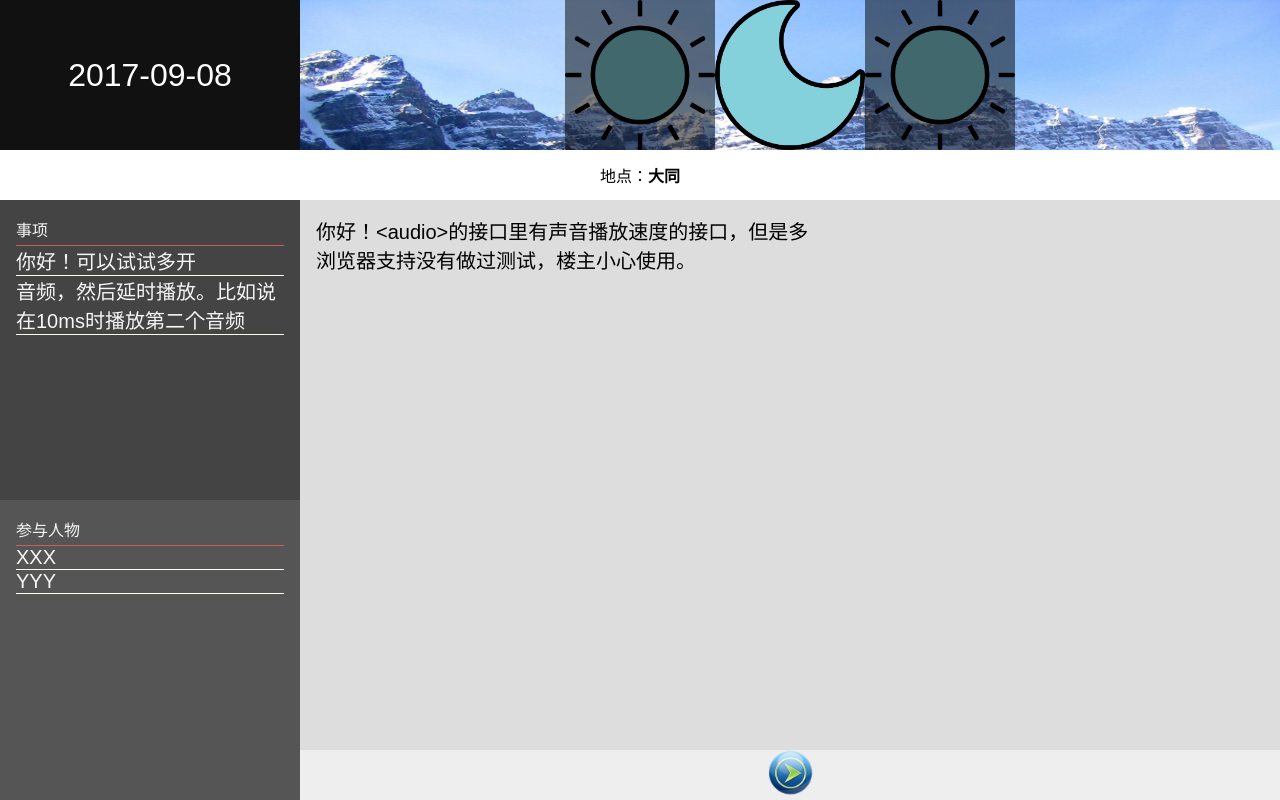
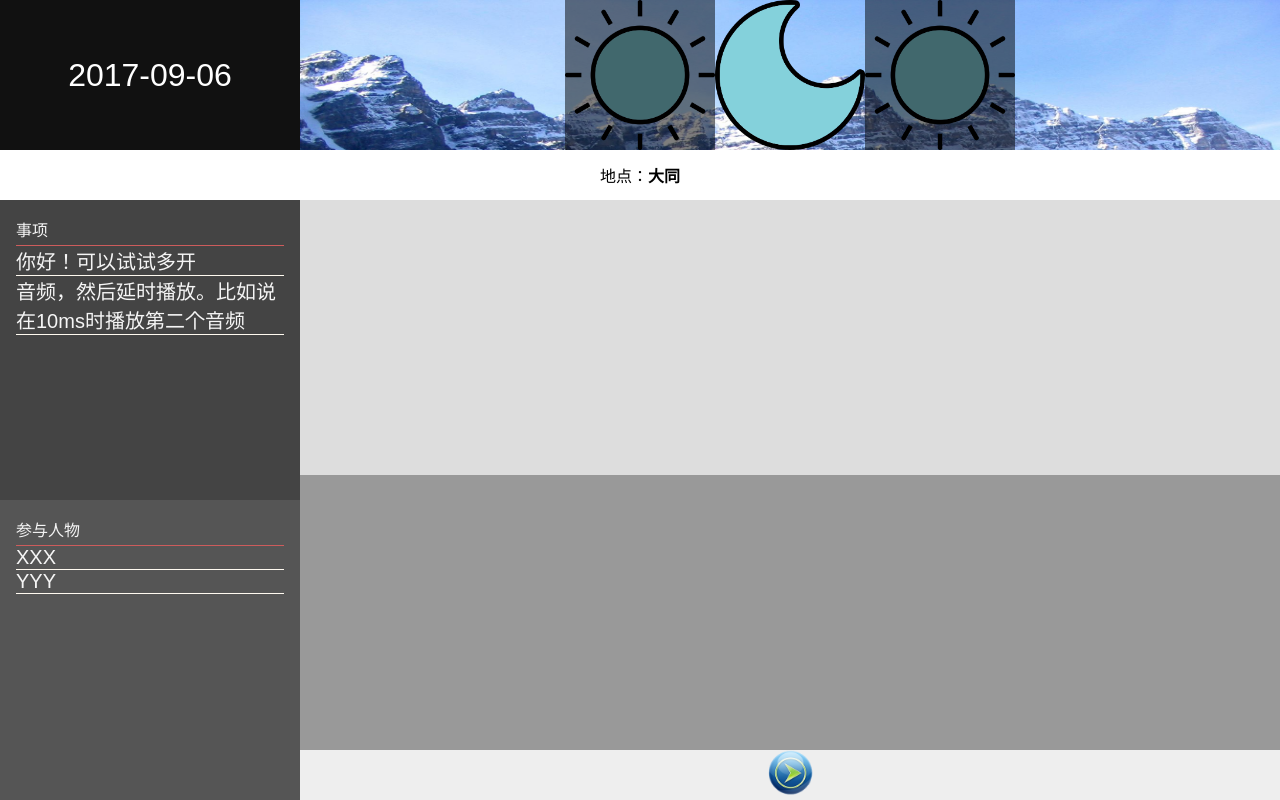
Before and after one commit to CaoYouXin/resume.caols.tech, a React (Create React App) app in the folder webapp/: page / in a window 1280 px wide. Built offline with nearby package versions, Linux system fonts and the light colour scheme.

Commit message:
熟悉代码

```diff
--- a/webapp/src/App.css
+++ b/webapp/src/App.css
@@ -70,21 +70,77 @@
 .App-right-top,
 .App-right-bottom {
     width: 100%;
-    position: static;
+    position: absolute;
 }
 
 .App-right-top {
     height: calc(100% - 50px);
 }
 
+.App-transparent {
+    width: 100%;
+    height: 100%;
+    position: inherit;
+}
+
+.App-right-top-right {
+    position: absolute;
+    right: 0;
+    width: 50%;
+    height: 100%;
+}
+
+.App-right-top-left-top,
+.App-right-top-left-bottom {
+    position: absolute;
+    width: 100%;
+    height: 50%;
+}
+
+.App-right-top-left-top {
+    top: 0;
+}
+
+.App-right-top-left-bottom {
+    bottom: 0;
+}
+
+.App-right-top-top {
+    position: absolute;
+    top: 0;
+    width: 100%;
+    height: 50%;
+}
+
+.App-right-top-bottom-left,
+.App-right-top-bottom-right {
+    position: absolute;
+    bottom: 0;
+    width: 50%;
+    height: 50%;
+}
+
+.App-right-top-bottom-left {
+    left: 0;
+}
+
+.App-right-top-bottom-right {
+    right: 0;
+}
+
+.App-right-top-bottom-left,
+.App-right-top-left-bottom {
+    background-color: #999;
+}
+
 .App-right-bottom {
     background-color: #eeeeee;
     height: 50px;
+    bottom: 0;
 }
 
 .App-left-top,
-.App-left-bottom,
-.App-right-top {
+.App-left-bottom {
     padding: 1em;
     text-align: left;
     overflow: auto;
--- a/webapp/src/App.js
+++ b/webapp/src/App.js
@@ -1,23 +1,54 @@
 import React, { Component } from "react";
 import "./App.css";
+import { connect } from 'react-redux';
 import TimeHeader from "./components/time_header/TimeHeader";
 import Location from "./components/location/Location";
 import DayAndNight from "./components/day_and_night/DayAndNight";
 import HandleBar from "./components/handle_bar/HandleBar";
-import Text from "./components/text/Text";
 import List from "./components/list/List";
+import { group } from './utils';
+
+const MatterItemList = connect(
+  (store) => ({
+    items: [
+      '你好！可以试试多开',
+      '音频，然后延时播放。比如说在10ms时播放第二个音频'
+    ]
+  }),
+  (dispatch) => ({})
+)(List);
+
+const MatterPeopleList = connect(
+  (store) => ({
+    items: [
+      'XXX',
+      'YYY'
+    ]
+  }),
+  (dispatch) => ({})
+)(List);
 
 class App extends Component {
+
+  constructor(props) {
+    super(props);
+    this.rerender = this.rerender.bind(this);
+  }
+
+  rerender() {
+    this.forceUpdate();
+  }
+
+  componentWillMount() {
+    window.addEventListener('resize', this.rerender);
+  }
+
+  componentWillUnmount() {
+    window.removeEventListener('resize', this.rerender);
+  }
+
   render() {
-        const matterItems = [
-            '你好！可以试试多开',
-            '音频，然后延时播放。比如说在10ms时播放第二个音频'
-        ];
-        const matterPeople = [
-            'XXX',
-            'YYY'
-        ];
-
+    let ratio = (window.innerWidth - 200) / (window.innerHeight - 300);
     return (
       <div className="App">
         <div className="App-header">
@@ -33,18 +64,35 @@ class App extends Component {
         </div>
         <div className="App-left">
           <div className="App-left-top">
-                        <List title="事项" items={matterItems} />
+            <MatterItemList title="事项" />
           </div>
           <div className="App-left-bottom">
-                        <List title="参与人物" items={matterPeople} />
+            <MatterPeopleList title="参与人物" />
           </div>
         </div>
         <div className="App-right">
           <div className="App-right-top">
-                        <Text fontSize="20" maxWidth="500px" text="你好！<audio>的接口里有声音播放速度的接口，但是多浏览器支持没有做过测试，楼主小心使用。" />
+            <div className={group({
+              "App-right-top-top": ratio < 2,
+              "App-right-top-left-top": ratio >= 2
+            })}>
+
+            </div>
+            <div className={group({
+              "App-right-top-bottom-left": ratio < 2,
+              "App-right-top-left-bottom": ratio >= 2
+            })}>
+
+            </div>
+            <div className={group({
+              "App-right-top-bottom-right": ratio < 2,
+              "App-right-top-right": ratio >= 2
+            })}>
+
+            </div>
           </div>
           <div className="App-right-bottom">
-                        <HandleBar status="next" />
+            <HandleBar />
           </div>
         </div>
       </div>
--- a/webapp/src/components/handle_bar/HandleBar.js
+++ b/webapp/src/components/handle_bar/HandleBar.js
@@ -1,15 +1,33 @@
 import React, { Component } from "react";
 import "./HandleBar.css";
+import { connect } from 'react-redux';
 import { group } from '../../utils';
 
 class HandleBar extends Component {
+
+    constructor(props) {
+        super(props);
+    }
+
     render() {
         return (
             <div className="handles-wrapper v-mid-box">
-                <div className={group(null, ["button", this.props.status])}></div>
+                <div className={group(null, ["button", this.props.status])} onClick={this.props.clicked}></div>
             </div>
         );
     }
 }
 
-export default HandleBar;
+export default connect(
+    (store) => ({
+        status: store.handle_bar.status
+    }),
+    (dispatch) => ({
+        clicked: () => {
+            dispatch({
+                type: 'TIME_HEADER_STATUS',
+                status: Math.random() < 0.5 ? 'stopped' : 'going'
+            });
+        }
+    })
+)(HandleBar);
--- a/webapp/src/components/list/List.js
+++ b/webapp/src/components/list/List.js
@@ -1,12 +1,13 @@
-import React, {Component} from "react";
+import React, { Component } from "react";
 import "./List.css";
 import Text from "../text/Text";
+import md5 from 'md5';
 
 class List extends Component {
 
     render() {
         let listItems = this.props.items.map((item) => {
-            return (<li key={item}><Text fontSize="20" maxWidth="calc(300px - 2em)" text={item}/></li>);
+            return (<li key={md5(item)}><Text fontSize="20" maxWidth="calc(300px - 2em)" text={item} /></li>);
         });
 
         return (
--- a/webapp/src/components/text/Text.js
+++ b/webapp/src/components/text/Text.js
@@ -1,7 +1,8 @@
-import React, {Component} from "react";
+import React, { Component } from "react";
 import "./Text.css";
 import BgMusic from "./sound.mp3";
 import AddIntervals from "../hoc/Intervals";
+import { group } from '../../utils';
 
 class Text extends Component {
   constructor(props) {
@@ -25,7 +26,7 @@ class Text extends Component {
   tick() {
     if (this.state.index >= this.props.text.length) {
       this.props.removeInterval(this.interval);
-            this.setState({active: false});
+      this.setState({ active: false });
       this.audioEl.pause();
       return;
     }
@@ -37,15 +38,13 @@ class Text extends Component {
   }
 
   render() {
-        let className = "text";
-        if (this.state.active) {
-            className += " active";
-        }
-
     return (
       <div>
-                <audio loop ref={audio => {this.audioEl = audio}} src={BgMusic}></audio>
-                <div ref={activeText => {this.activeTextEl = activeText}} className={className}
+        <audio loop ref={audio => { this.audioEl = audio }} src={BgMusic}></audio>
+        <div ref={activeText => { this.activeTextEl = activeText }}
+          className={group({
+            "active": this.state.active
+          }, ['text'])}
           style={this.state.styles}>{this.state.text}</div>
       </div>
     );
--- a/webapp/src/components/time_header/TimeHeader.js
+++ b/webapp/src/components/time_header/TimeHeader.js
@@ -1,25 +1,45 @@
-import React, {Component} from "react";
+import React, { Component } from "react";
 import "./TimeHeader.css";
 import AddIntervals from "../hoc/Intervals";
+import { connect } from 'react-redux';
 
 class TimeHeader extends Component {
     constructor(props) {
         super(props);
-        this.state = {date: new Date().toISOString().substr(0, '1991-11-06'.length)};
+        this.state = { date: new Date().toISOString().substr(0, '1991-11-06'.length) };
     }
 
     componentDidMount() {
-        this.props.addInterval(this.tick.bind(this), 2000);
+        if ('stopped' !== this.props.status) {
+            this.intervalId = this.props.addInterval(this.tick.bind(this), 2000);
+        }
     }
 
     tick() {
-        this.setState({date: this.addDays(this.state.date, 1)});
+        this.setState({ date: this.addDays(this.state.date, 1) });
     }
 
     addDays(date, days) {
         let result = new Date(date);
         result.setDate(result.getDate() + days);
         return result.toISOString().substr(0, '1991-11-06'.length);
+    }
+
+    componentDidUpdate(prevProps) {
+        if (prevProps.status === this.props.status) {
+            return;
+        }
+
+        switch (this.props.status) {
+            case 'going':
+                this.intervalId = this.props.addInterval(this.tick.bind(this), 2000);
+                return;
+            case 'stopped':
+                this.props.removeInterval(this.intervalId);
+                return;
+            default:
+                throw new Error('unhandled status');
+        }
     }
 
     render() {
@@ -31,4 +51,9 @@ class TimeHeader extends Component {
     }
 }
 
-export default AddIntervals(TimeHeader);
+export default connect(
+    (store) => ({
+        status: store.time_header.status
+    }),
+    (dispatch) => ({})
+)(AddIntervals(TimeHeader));
--- /dev/null
+++ b/webapp/src/stores/handle_bar/index.js
@@ -0,0 +1,10 @@
+export default (state = { status: 'next' }, action) => {
+  switch (action.type) {
+    case 'HANDLE_BAR_STATUS':
+      return {
+        status: action.status
+      };
+    default:
+      return state;
+  }
+}
--- a/webapp/src/stores/index.js
+++ b/webapp/src/stores/index.js
@@ -5,6 +5,8 @@ import throttle from 'lodash/throttle';
 import { fromLocalStorage, toLocalStorage } from '../utils';
 
 import day_and_night from './day_and_night';
+import handle_bar from './handle_bar';
+import time_header from './time_header';
 
 export const configStore = () => {
   let middlewares = [thunk];
@@ -14,7 +16,9 @@ export const configStore = () => {
   }
 
   const store = createStore(combineReducers({
-    day_and_night
+    day_and_night,
+    handle_bar,
+    time_header
   }), fromLocalStorage(), applyMiddleware(...middlewares));
 
   store.subscribe(throttle(() => {
--- /dev/null
+++ b/webapp/src/stores/time_header/index.js
@@ -0,0 +1,10 @@
+export default (state = { status: 'stopped' }, action) => {
+  switch (action.type) {
+    case 'TIME_HEADER_STATUS':
+      return {
+        status: action.status
+      };
+    default:
+      return state;
+  }
+}
```
Lines whose indentation alone changed are shown as unchanged.
